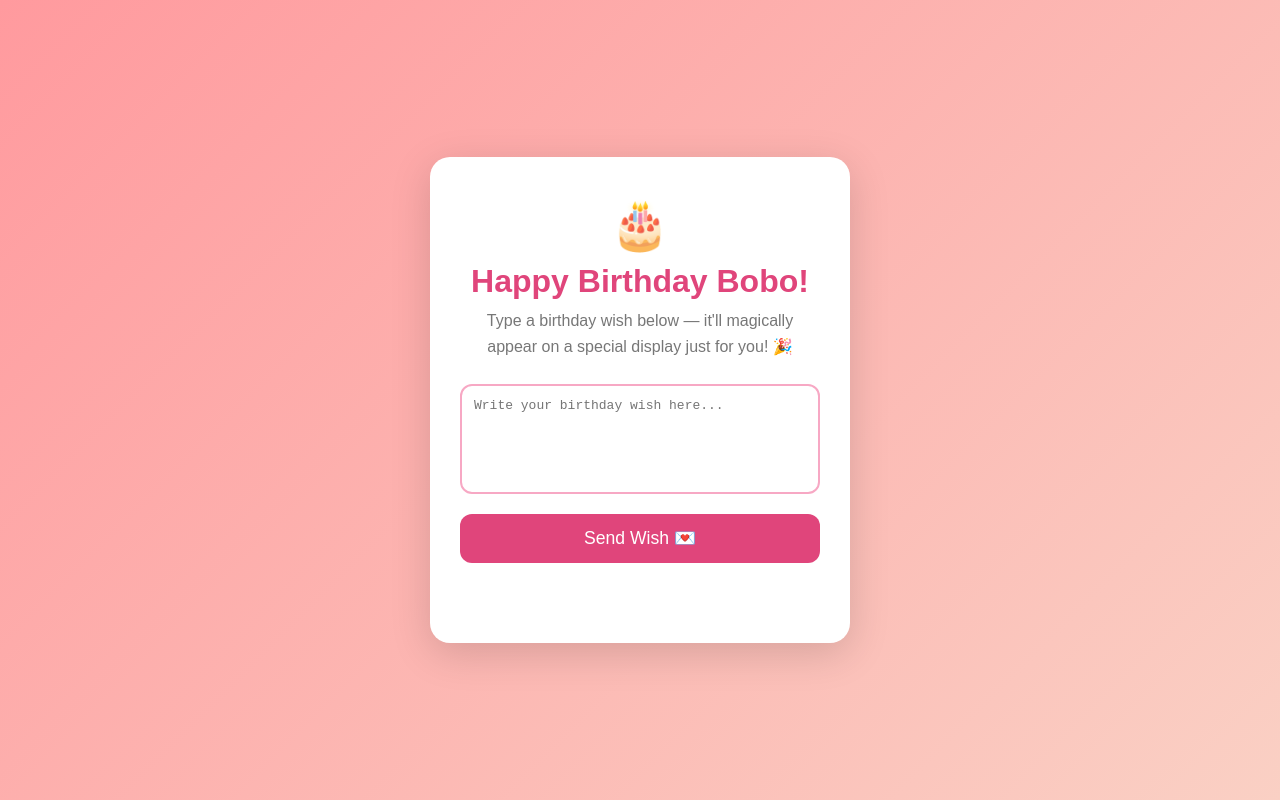
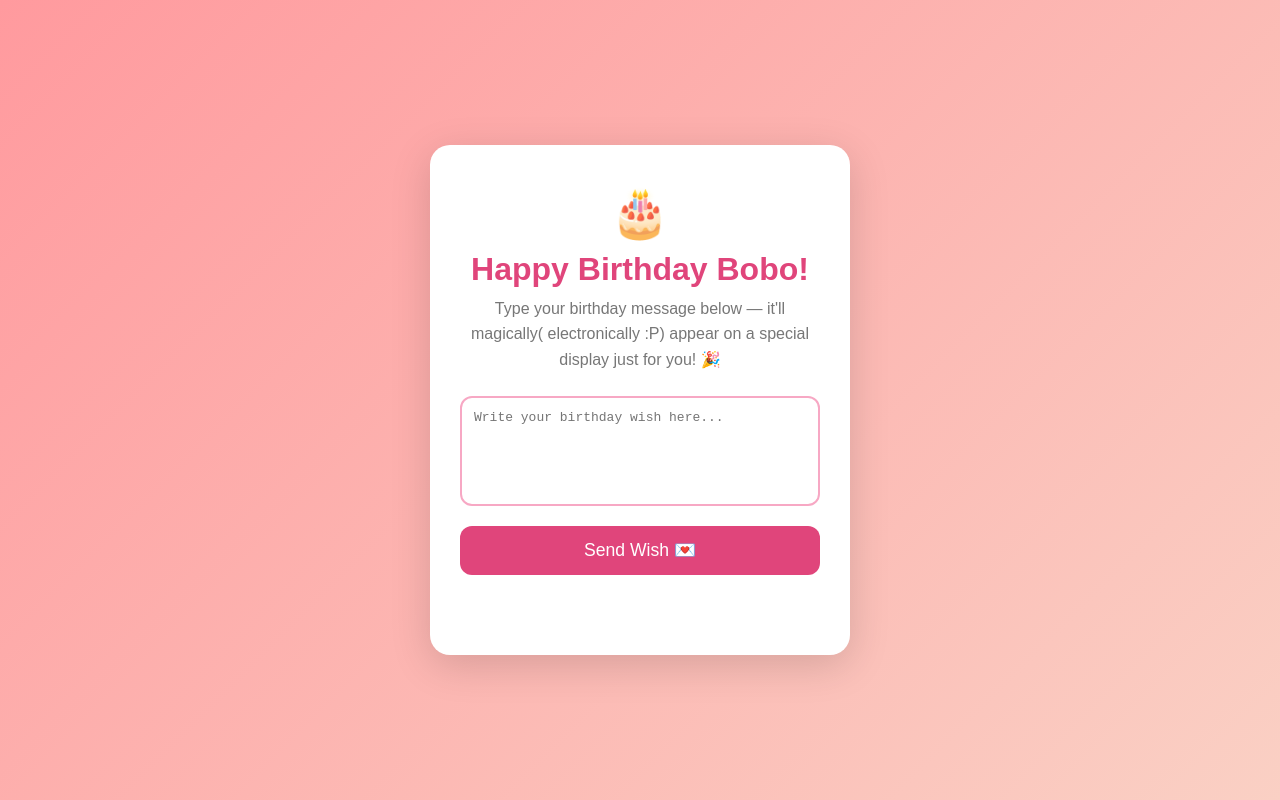
Before and after one commit to kishlaydenobili2/birthday2026, a plain HTML site: page index.html in a window 1280 px wide. Drawn offline with Linux system fonts and the light colour scheme.

Commit message:
Update birthday message prompt in index.html

```diff
--- a/index.html
+++ b/index.html
@@ -67,7 +67,7 @@
 <div class="card">
   <div class="emoji">🎂</div>
   <h1>Happy Birthday Bobo!</h1>
-  <p>Type a birthday wish below — it'll magically appear on a special display just for you! 🎉</p>
+  <p>Type your birthday message below — it'll magically( electronically :P) appear on a special display just for you! 🎉</p>
   <textarea id="msg" placeholder="Write your birthday wish here..."></textarea>
   <button id="btn" onclick="sendMsg()">Send Wish 💌</button>
   <div id="status"></div>
```
